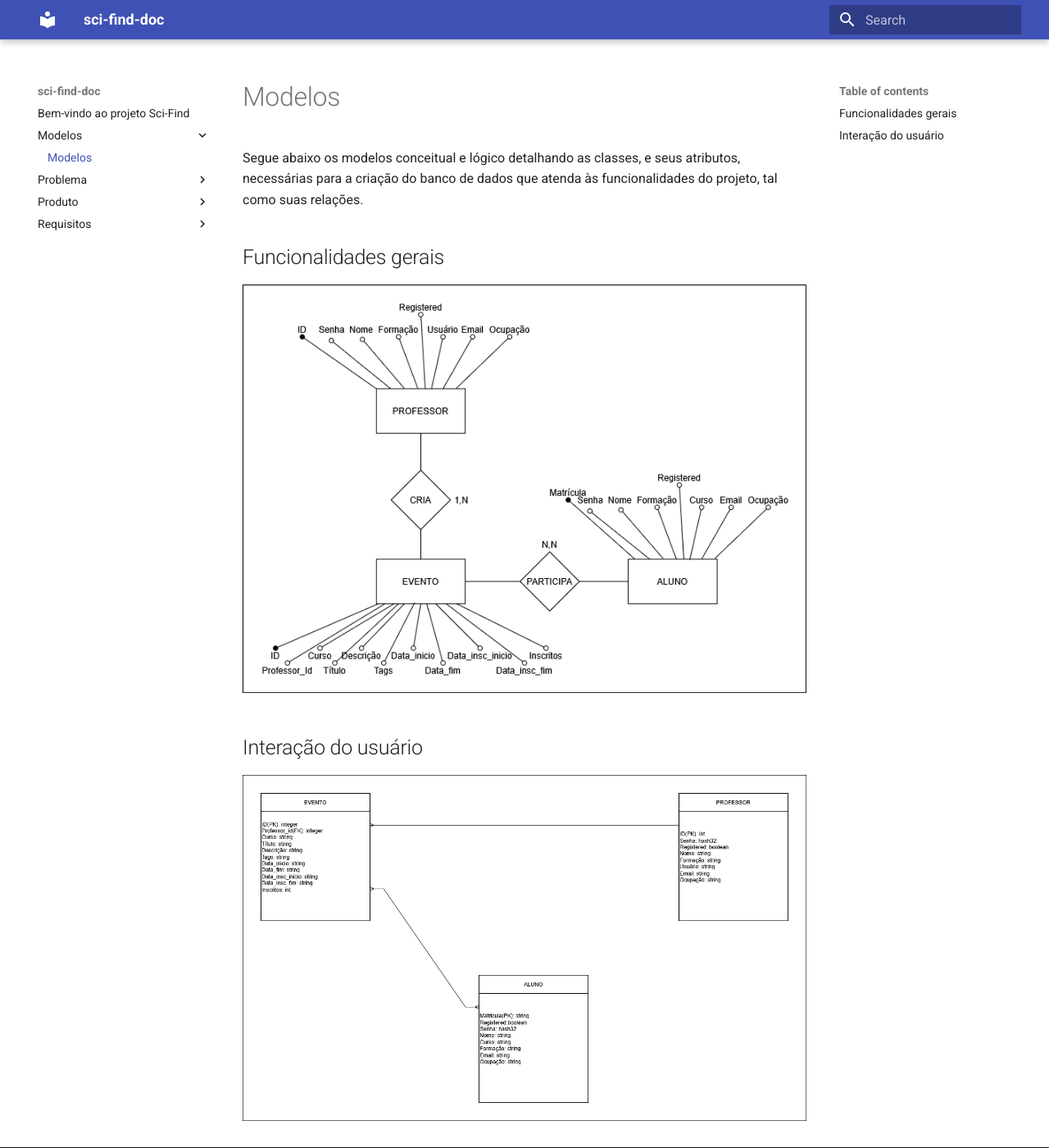
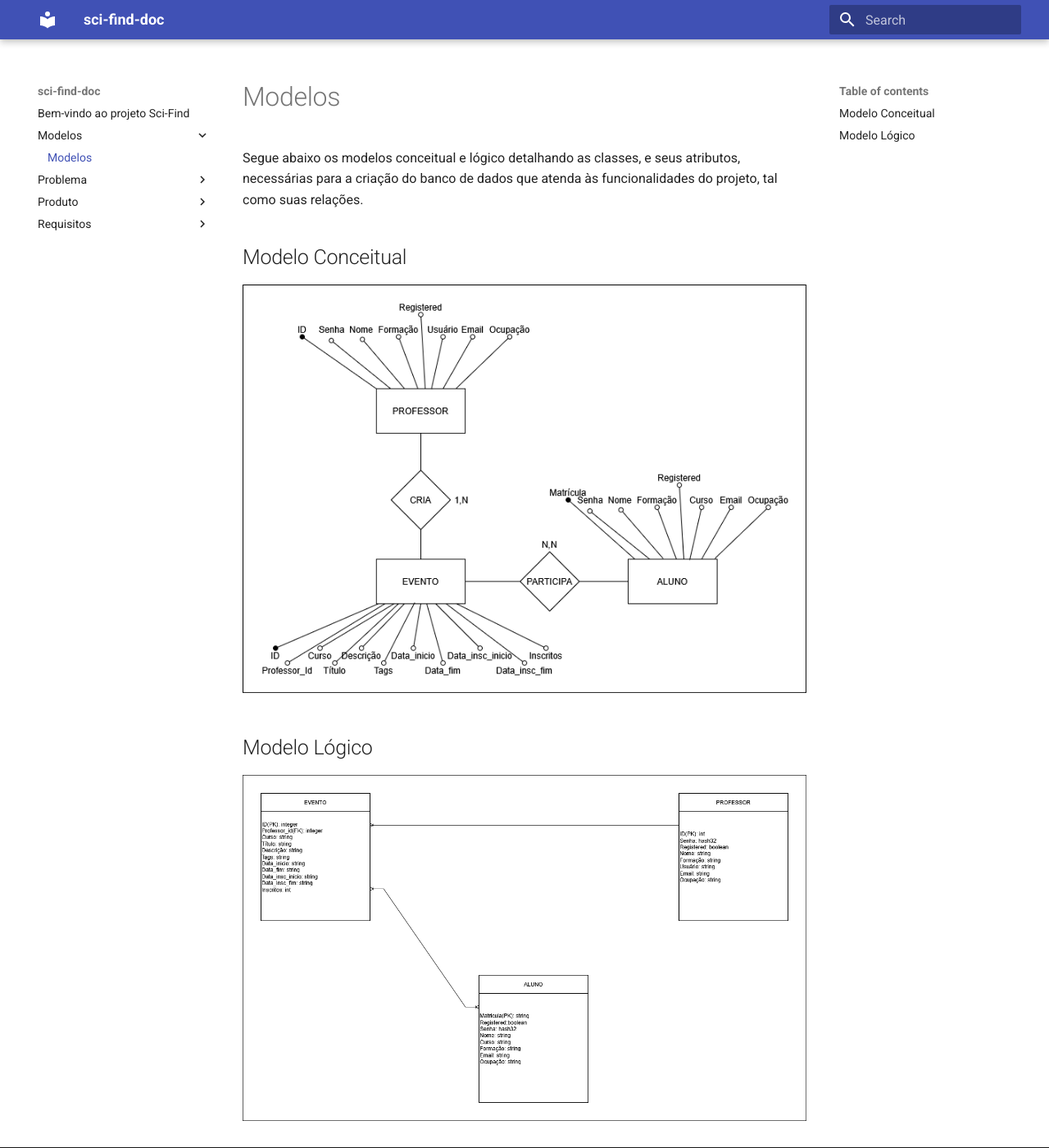
Before and after one commit to si-2026-1/sci-find, an MkDocs documentation site: the page built from docs/Modelos/Modelos.md, in a window 1280 px wide and 1400 px high. Shown: the whole window at 82% size. Built offline with MkDocs 1.6.1 and Material for MkDocs 9.7.7, drawn with Linux system fonts in a browser that asks for light colours.

Commit message:
Correçao

```diff
--- a/docs/Modelos/Modelos.md
+++ b/docs/Modelos/Modelos.md
@@ -1,8 +1,8 @@
 # Modelos
 Segue abaixo os modelos conceitual e lógico detalhando as classes, e seus atributos, necessárias para a criação do banco de dados que atenda às funcionalidades do projeto, tal como suas relações.
 
-## Funcionalidades gerais
+## Modelo Conceitual
 ![Alt Text](Diagrama_Conceitual.png)
 
-## Interação do usuário
+## Modelo Lógico
 ![Alt Text](Modelo_Logico.png)
```
